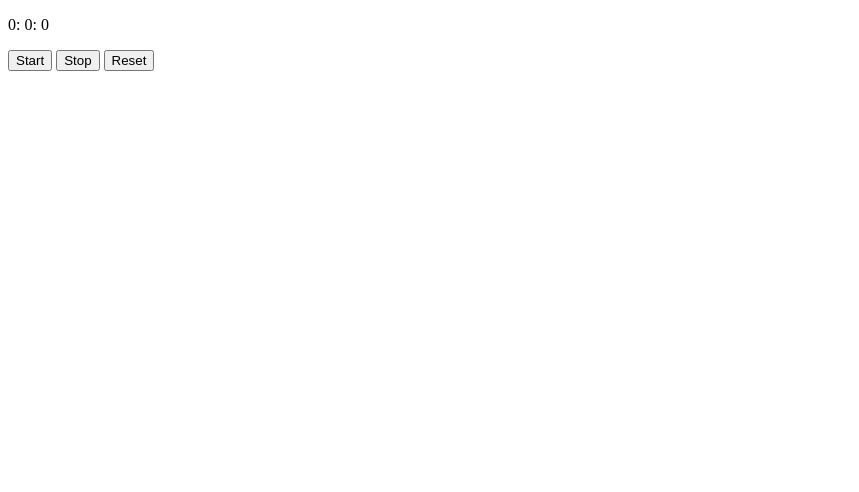
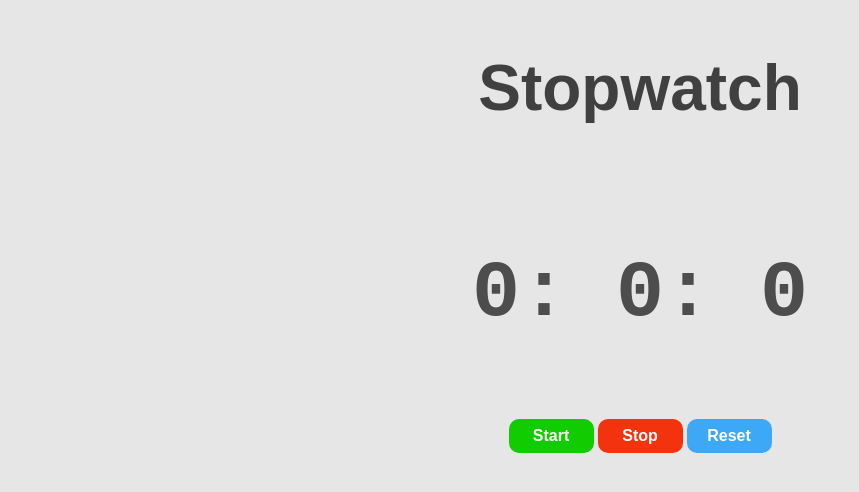
Before and after one commit to SyedFazal110/Stop-Watch, a plain HTML site: page index.html in a window 1280 px wide. Shown: the whole page, without its empty margins (0-859 px from the left). Drawn offline with Linux system fonts and the light colour scheme.

Commit message:
js file created

```diff
--- a/file.js
+++ b/file.js
@@ -4,12 +4,27 @@ let seconds = document.querySelector("#seconds");
 
 let interval;
 let second = 0;
+let minute = 0;
+let hour = 0;
 
 function startWatch(){
     console.log("Watch Started")
     interval =  setInterval (function (){
         second += 1
+        if(second === 60 ){
+            second = 0
+            minute += 1
+            if(minute === 60){
+                minute = 0;
+                hour += 1
+                if (hour === 24){
+                    hour = 0
+                }
+            }
+        }
         seconds.innerHTML = second;
+        minutes.innerHTML = minute;
+        hours.innerHTML = hour;
     } , 1000)
 
 }
@@ -21,4 +36,12 @@ function stopWatch(){
 
 function resetWatch(){
     console.log("Watch Reset")
+    clearInterval(interval)
+    second = 0;
+    minute = 0;
+    hour = 0;
+
+    seconds.innerHTML = second;
+    minutes.innerHTML = minute;
+    hours.innerHTML = hour;
 }
--- a/index.html
+++ b/index.html
@@ -4,17 +4,26 @@
     <meta charset="UTF-8">
     <meta name="viewport" content="width=, initial-scale=1.0">
     <title>Stop Watch</title>
+
+    <link rel="stylesheet" href="style.css">
 </head>
-<body>
-    <p>
+<body id="body">
+
+    <h1 id="heading">Stopwatch</h1>
+
+    <p class="para">
         <span id="hours">0</span>:
         <span id="minutes">0</span>:
         <span id="seconds">0</span>
+
+        <div id="btn">
+            <button id="startbtn" onclick="startWatch()">Start</button>
+            <button id="stopbtn" onclick="stopWatch()">Stop</button>
+            <button id="resetbtn" onclick="resetWatch()">Reset</button>
+        </div>
     </p>
 
-    <button onclick="startWatch()">Start</button>
-    <button onclick="stopWatch()">Stop</button>
-    <button onclick="resetWatch()">Reset</button>
+
 
     <script src="file.js"></script>
 </body>
--- /dev/null
+++ b/style.css
@@ -0,0 +1,52 @@
+#body{
+    display: flex;
+    flex-direction: column;
+    align-items: center;
+    background-color: hsl( 0, 0%, 90%);
+}
+
+#heading{
+    font-size: 4rem;
+    font-family: "Arial" ,  sans-serif;
+    color: hsl(0, 0%, 25%);
+}
+
+.para{
+    font-size: 5rem;
+    font-family: monospace;
+    font-weight: bold;
+    color: hsl(0, 0%, 30%);
+}
+
+#btn button{
+    font-size: 1rem;
+    font-weight: bold;
+    padding: 8px 20px;
+    min-width: 85px;
+    border: none;
+    border-radius: 10px;
+    cursor: pointer;
+    color: white;
+    transition: background-color 0.5s ease;
+}
+
+#startbtn {
+    background-color: hsl(115, 100%, 40%);
+}
+#startbtn:hover{
+    background-color: hsl(115, 100%, 30%);
+}
+
+#stopbtn {
+    background-color: hsl(10, 90%, 50%);
+}
+#stopbtn:hover{
+    background-color: hsl(10, 90%, 40%);
+}
+
+#resetbtn {
+    background-color: hsl(205, 90%, 60%);
+}
+#resetbtn:hover{
+    background-color: hsl(205, 90%, 50%);
+}
```
